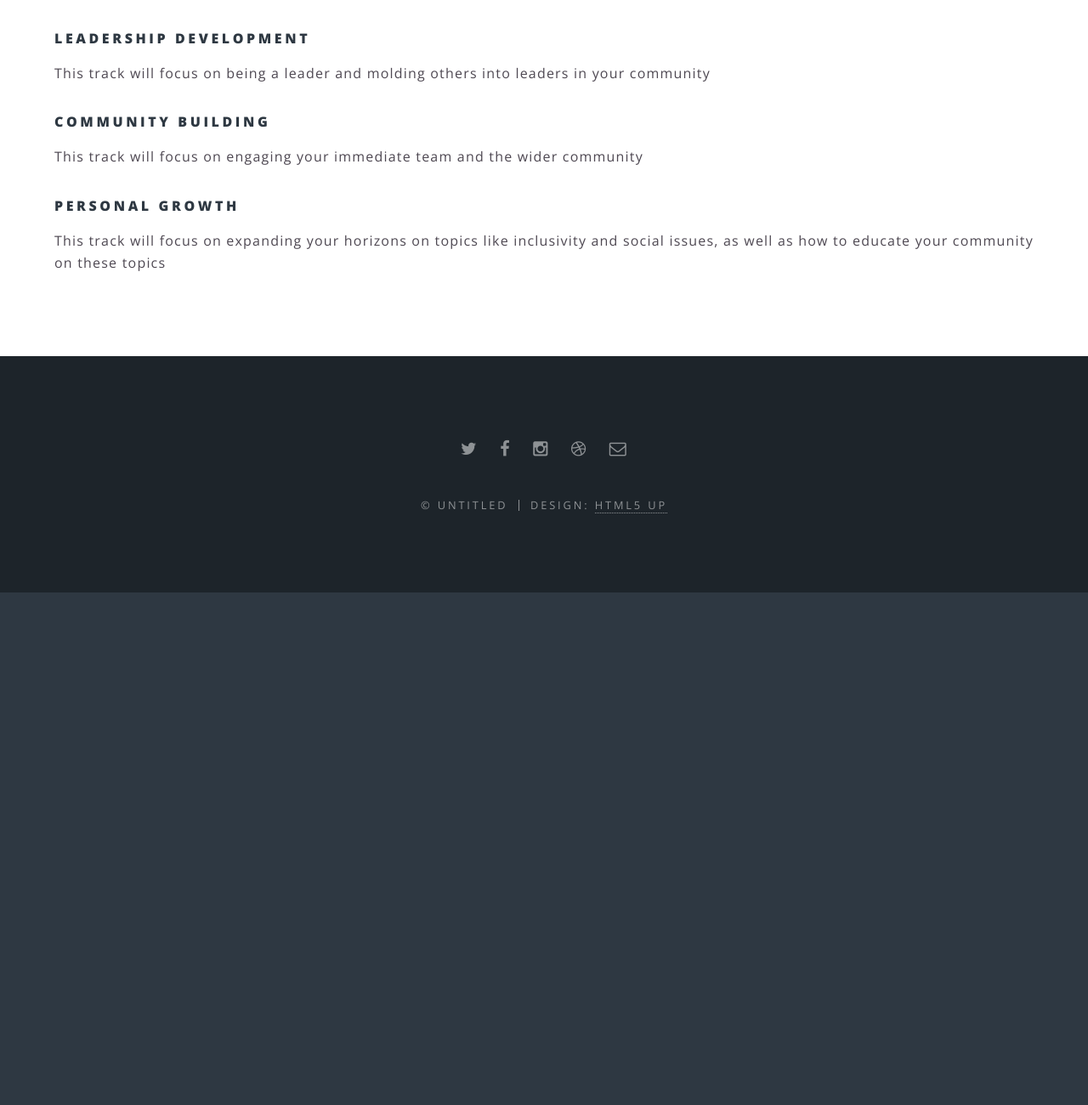
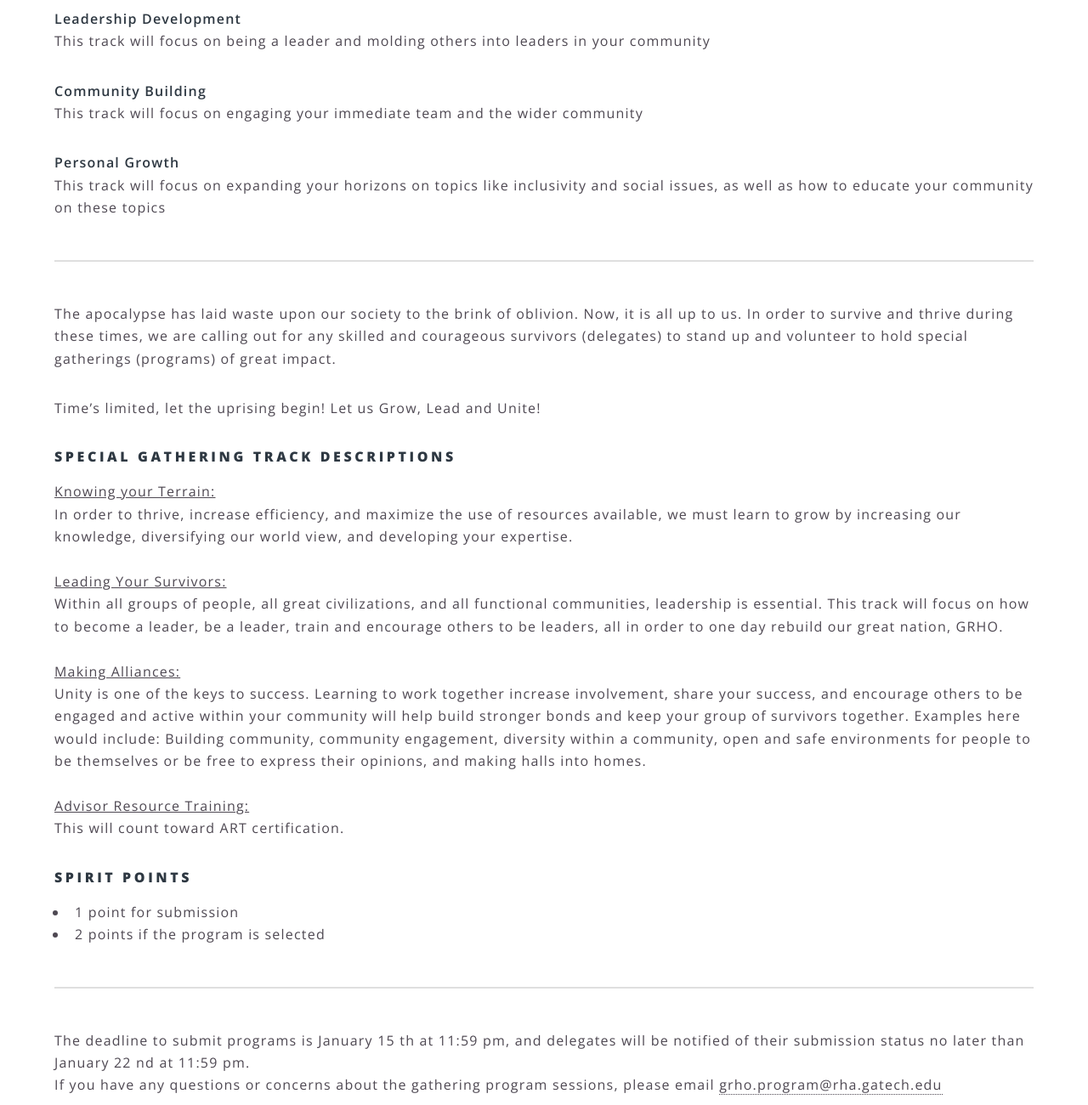
Before and after one commit to grho2017/grho2017.github.io, a plain HTML site: page programming.html in a window 1280 px wide. Shown: the part 660-1960 px from the top of the page at 85% size. Before the commit the page ends 1357 px from the top, so only its background shows below. Drawn offline with nearby package versions, Linux system fonts and the light colour scheme.

Commit message:
Update programming - add form submission link

```diff
--- a/programming.html
+++ b/programming.html
@@ -47,24 +47,57 @@
 						<header>
 							<h2>Programming</h2>
 							<p>Program submission are due January 15th!</p>
+                            <a class="button special" href="https://docs.google.com/forms/d/e/1FAIpQLSfYpCoOqNU-1Ruifv5I0R9q8tTgOrHXfyBlfBfWNBZQPfcFYQ/viewform?usp=send_form">Submit A Program!</a>
 						</header>
 						<section class="wrapper style5">
 							<div class="inner">
 
                                 <strong>
                                     During the conference, delegates will be able to attend various programs to equip them to become better leaders on their campuses. There are three programming tracks that represent our vision of building community on our campuses, developing leadership in our constituents, and encouraging the personal growth of our leaders. Program submissions are due on January 15th.
-                                </strong> <br />
+                                </strong> <br /> <br />
+
+								<strong>Leadership Development</strong>
+								<p>This track will focus on being a leader and molding others into leaders in your community</p>
+
+								<strong>Community Building</strong>
+								<p>This track will focus on engaging your immediate team and the wider community</p>
+
+                                <strong>Personal Growth</strong>
+                                <p>This track will focus on expanding your horizons on topics like inclusivity and social issues, as well as how to educate your community on these topics</p>
+
                                 <hr />
 
-								<h4>Leadership Development</h4>
-								<p>This track will focus on being a leader and molding others into leaders in your community</p>
-
-								<h4>Community Building</h4>
-								<p>This track will focus on engaging your immediate team and the wider community</p>
-
-                                <h4>Personal Growth</h4>
-                                <p>This track will focus on expanding your horizons on topics like inclusivity and social issues, as well as how to educate your community on these topics</p>
-
+                                <p>
+                                    The apocalypse has laid waste upon our society to the brink of oblivion. Now, it is all up to us. In order to survive and thrive during these times, we are calling out for any skilled and courageous survivors (delegates) to stand up and volunteer to hold special gatherings (programs) of great impact.
+                                </p>
+                                <p>
+                                    Time’s limited, let the uprising begin! Let us Grow, Lead and Unite!
+                                </p>
+                                <h4>Special Gathering Track Descriptions</h4>
+                                <p>
+                                    <u>Knowing your Terrain:</u> <br />
+                                    In order to thrive, increase efficiency, and maximize the use of resources available, we must learn to grow by increasing our knowledge, diversifying our world view, and developing your expertise. <br /> <br />
+                                    <u>Leading Your Survivors:</u> <br />
+                                    Within all groups of people, all great civilizations, and all functional communities, leadership is essential. This track will focus on how to become a leader, be a leader, train and encourage others to be leaders, all in order to one day rebuild our great nation, GRHO. <br /><br />
+                                    <u>Making Alliances:</u><br />
+                                    Unity is one of the keys to success. Learning to work together increase involvement, share your success, and encourage others to be engaged and active within your community will help build stronger bonds and keep your group of survivors together. Examples here would include: Building community, community engagement, diversity within a community, open and safe environments for people to be themselves or be free to express their opinions, and making halls into homes.<br /><br />
+                                    <u>Advisor Resource Training:</u><br />
+                                    This will count toward ART certification.
+                                </p>
+                                <h4>Spirit Points</h4>
+                                <ul>
+                                    <li>
+                                        1 point for submission
+                                    </li>
+                                    <li>
+                                        2 points if the program is selected
+                                    </li>
+                                </ul>
+                                <hr />
+                                <p>
+                                    The deadline to submit programs is January 15 th at 11:59 pm, and delegates will be notified of their submission status no later than January 22 nd at 11:59 pm. <br />
+                                    If you have any questions or concerns about the gathering program sessions, please email <a href="mailto:grho.program@rha.gatech.edu">grho.program@rha.gatech.edu</a>
+                                </p>
 							</div>
 						</section>
 					</article>
```
Also changed, not shown: images/larry.jpg.
